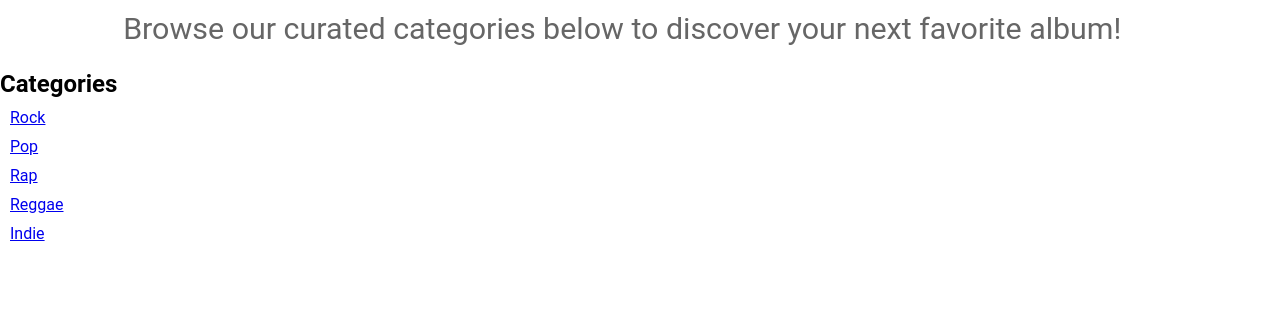
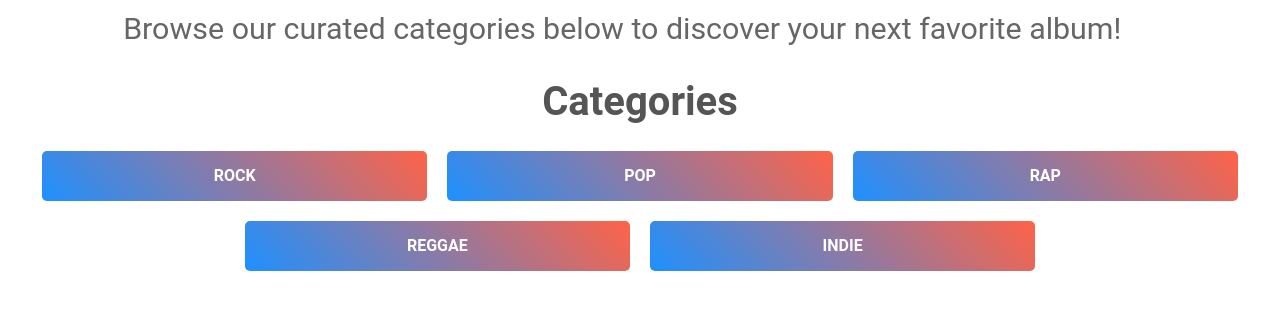
Before and after one commit to Tolevats/openmusic-v2, a Vue app: page / in a window 1280 px wide. Shown: the part 410-741 px from the top of the page. Built offline with nearby package versions, Linux system fonts and the light colour scheme.

Commit message:
update: Add classes and better styling

```diff
--- a/src/components/CategoryList.vue
+++ b/src/components/CategoryList.vue
@@ -1,16 +1,18 @@
 <template>
   <div class="categories">
-    <h2>Categories</h2>
-    <div v-for="category in categories" :key="category" class="category-btn">
-      <router-link :to="`/category/${category}`">{{ category }}</router-link>
+    <h2 class="categories-title">Categories</h2>
+    <div class="category-grid">
+      <div v-for="category in categories" :key="category" class="category-btn">
+        <router-link :to="`/category/${category}`" class="link">{{ category }}</router-link>
+      </div>
     </div>
   </div>
 </template>
 
 <script>
 export default {
-    name: 'category-component',
-    computed: {
+  name: 'category-component',
+  computed: {
     categories() {
       return Object.keys(this.$store.state.categories);
     },
@@ -19,7 +21,51 @@ export default {
 </script>
 
 <style scoped>
+.categories {
+  margin: 2em;
+}
+
+.categories-title {
+  font-size: 1.8rem;
+  color: #555;
+  text-align: center;
+  margin: 1rem;
+}
+.category-grid {
+  display: flex;
+  flex-wrap: wrap; /* Allow buttons to wrap to the next line */
+  justify-content: center; /* Center the grid horizontally */
+}
 .category-btn {
   margin: 10px;
+  flex: 0 0 calc(33.33% - 20px); /* Calculate width for 3 columns with margins */
+  max-width: calc(33.33% - 20px); /* Limit width to prevent overflow */
+}
+
+.category-btn .link {
+  display: block;
+  width: 100%;
+  height: 50px;
+  text-align: center;
+  line-height: 50px;
+  background: linear-gradient(45deg, #1e90ff, #ff6347);
+  color: white;
+  font-size: 1rem;
+  font-weight: bold;
+  text-transform: uppercase;
+  border-radius: 5px;
+  text-decoration: none;
+  transition: transform 0.2s ease, background-color 0.3s ease;
+}
+
+.category-btn .link:hover {
+  background: linear-gradient(45deg, #092f54, #66261b);
+  transform: scale(1.1); /* subtle hover effect */
+}
+
+@media (min-width: 768px) {
+  .categories-title {
+    font-size: 2.5rem;
+  }
 }
 </style>
```
